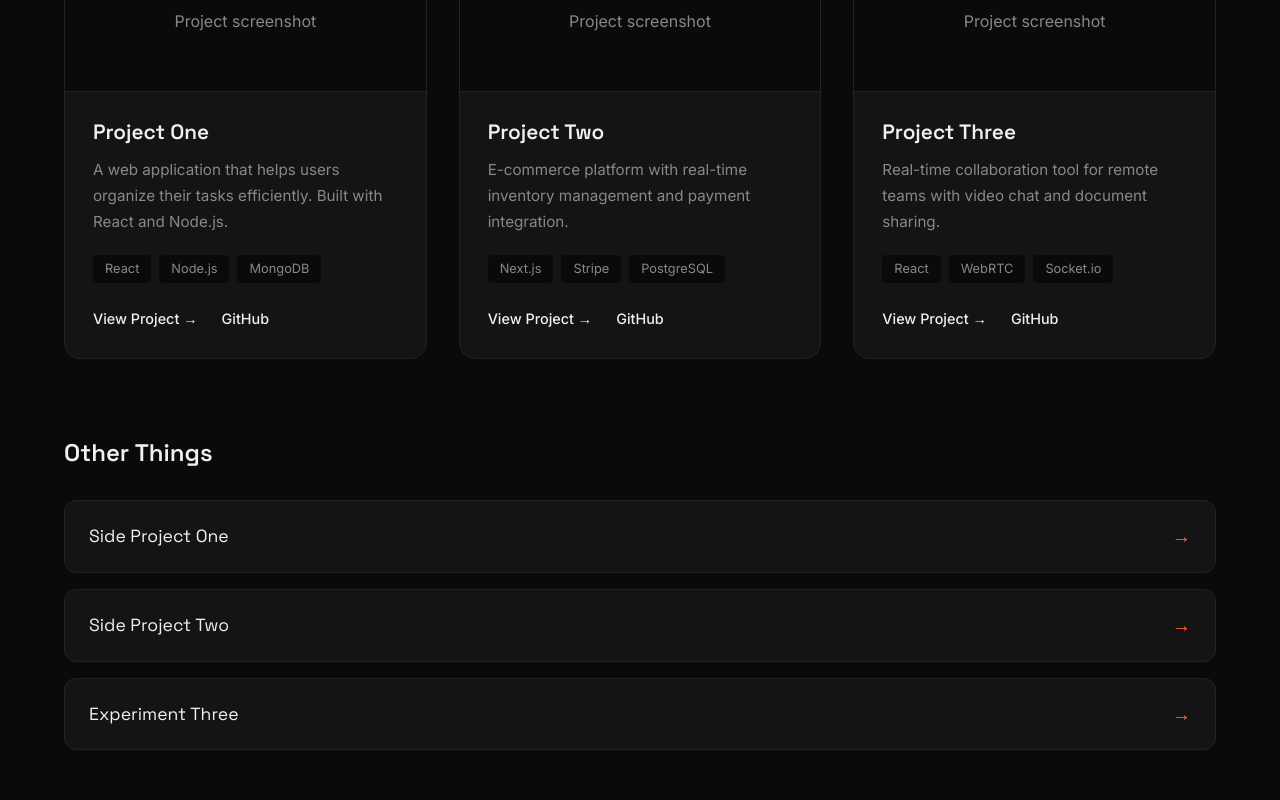
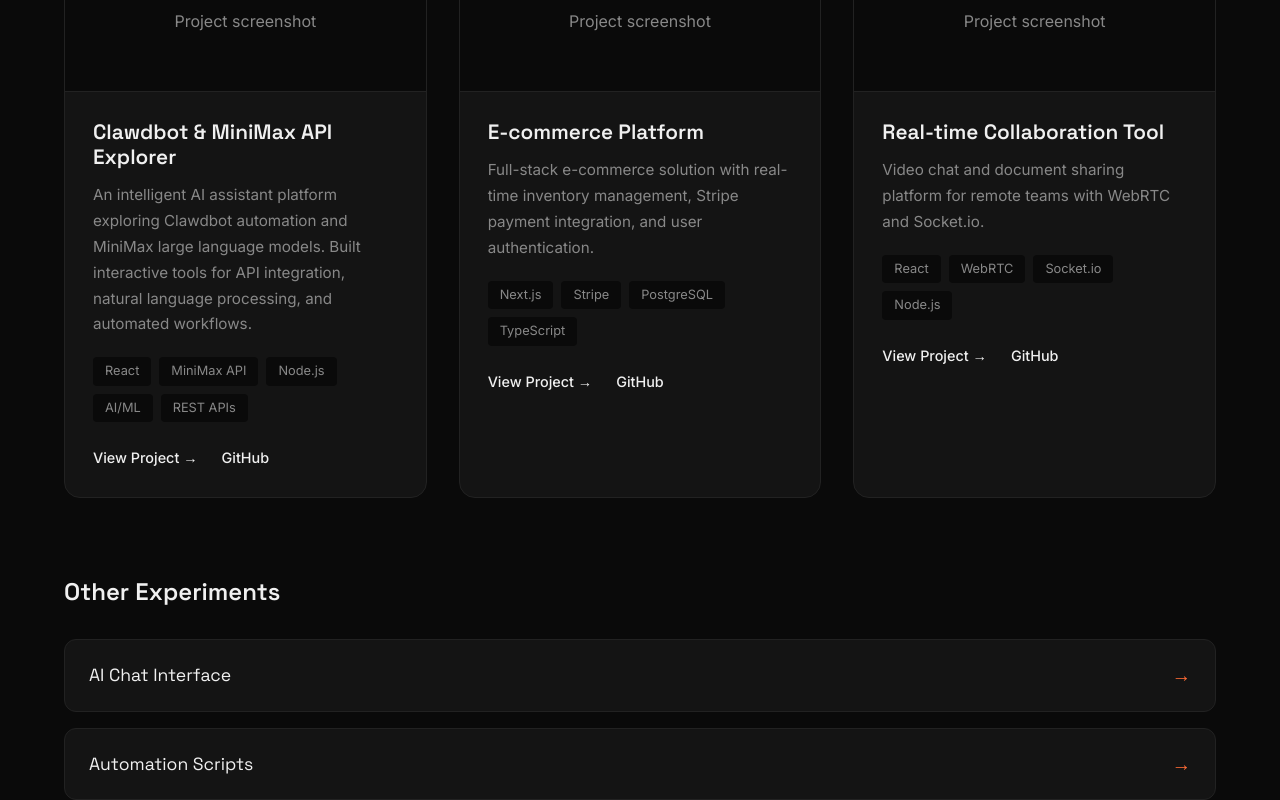
Before and after one commit to jpan8-ai/jpan8-ai.github.io, a React (Vite) app: page /projects in a window 1280 px wide. Shown: the part 1020-1820 px from the top of the page. Built offline with nearby package versions, Linux system fonts and the light colour scheme.

Commit message:
Add Clawdbot & MiniMax API Explorer project

```diff
--- a/src/pages/Projects.jsx
+++ b/src/pages/Projects.jsx
@@ -5,23 +5,23 @@ import Carousel from '../components/Carousel'
 export default function Projects() {
   const projects = [
     {
-      title: 'Project One',
-      description: 'A web application that helps users organize their tasks efficiently. Built with React and Node.js.',
-      tech: ['React', 'Node.js', 'MongoDB'],
+      title: 'Clawdbot & MiniMax API Explorer',
+      description: 'An intelligent AI assistant platform exploring Clawdbot automation and MiniMax large language models. Built interactive tools for API integration, natural language processing, and automated workflows.',
+      tech: ['React', 'MiniMax API', 'Node.js', 'AI/ML', 'REST APIs'],
+      link: '#',
+      github: 'https://github.com/jpan8-ai/jpan8-ai.github.io',
+    },
+    {
+      title: 'E-commerce Platform',
+      description: 'Full-stack e-commerce solution with real-time inventory management, Stripe payment integration, and user authentication.',
+      tech: ['Next.js', 'Stripe', 'PostgreSQL', 'TypeScript'],
       link: '#',
       github: '#',
     },
     {
-      title: 'Project Two',
-      description: 'E-commerce platform with real-time inventory management and payment integration.',
-      tech: ['Next.js', 'Stripe', 'PostgreSQL'],
-      link: '#',
-      github: '#',
-    },
-    {
-      title: 'Project Three',
-      description: 'Real-time collaboration tool for remote teams with video chat and document sharing.',
-      tech: ['React', 'WebRTC', 'Socket.io'],
+      title: 'Real-time Collaboration Tool',
+      description: 'Video chat and document sharing platform for remote teams with WebRTC and Socket.io.',
+      tech: ['React', 'WebRTC', 'Socket.io', 'Node.js'],
       link: '#',
       github: '#',
     },
@@ -88,23 +88,23 @@ export default function Projects() {
       </div>
 
       <section className="other-projects">
-        <h2 className="subsection-title">Other Things</h2>
+        <h2 className="subsection-title">Other Experiments</h2>
         <ul className="other-list">
           <li>
             <a href="#" className="other-link">
-              <span className="other-name">Side Project One</span>
+              <span className="other-name">AI Chat Interface</span>
               <span className="other-arrow">→</span>
             </a>
           </li>
           <li>
             <a href="#" className="other-link">
-              <span className="other-name">Side Project Two</span>
+              <span className="other-name">Automation Scripts</span>
               <span className="other-arrow">→</span>
             </a>
           </li>
           <li>
-            <a href="#" className="other-link">
-              <span className="other-name">Experiment Three</span>
+            <a href="/game" className="other-link">
+              <span className="other-name">RPG Puzzle Game</span>
               <span className="other-arrow">→</span>
             </a>
           </li>
```
